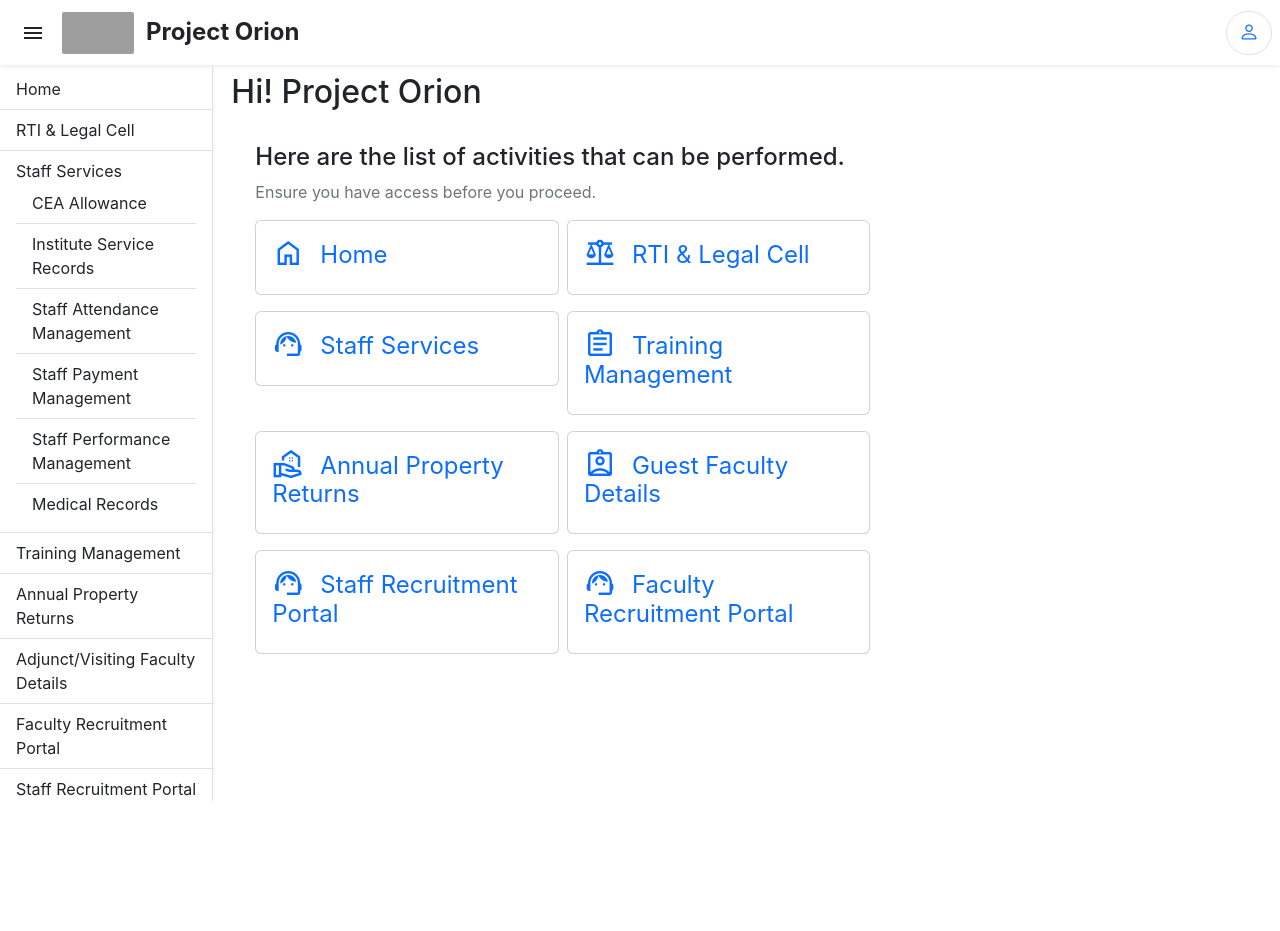
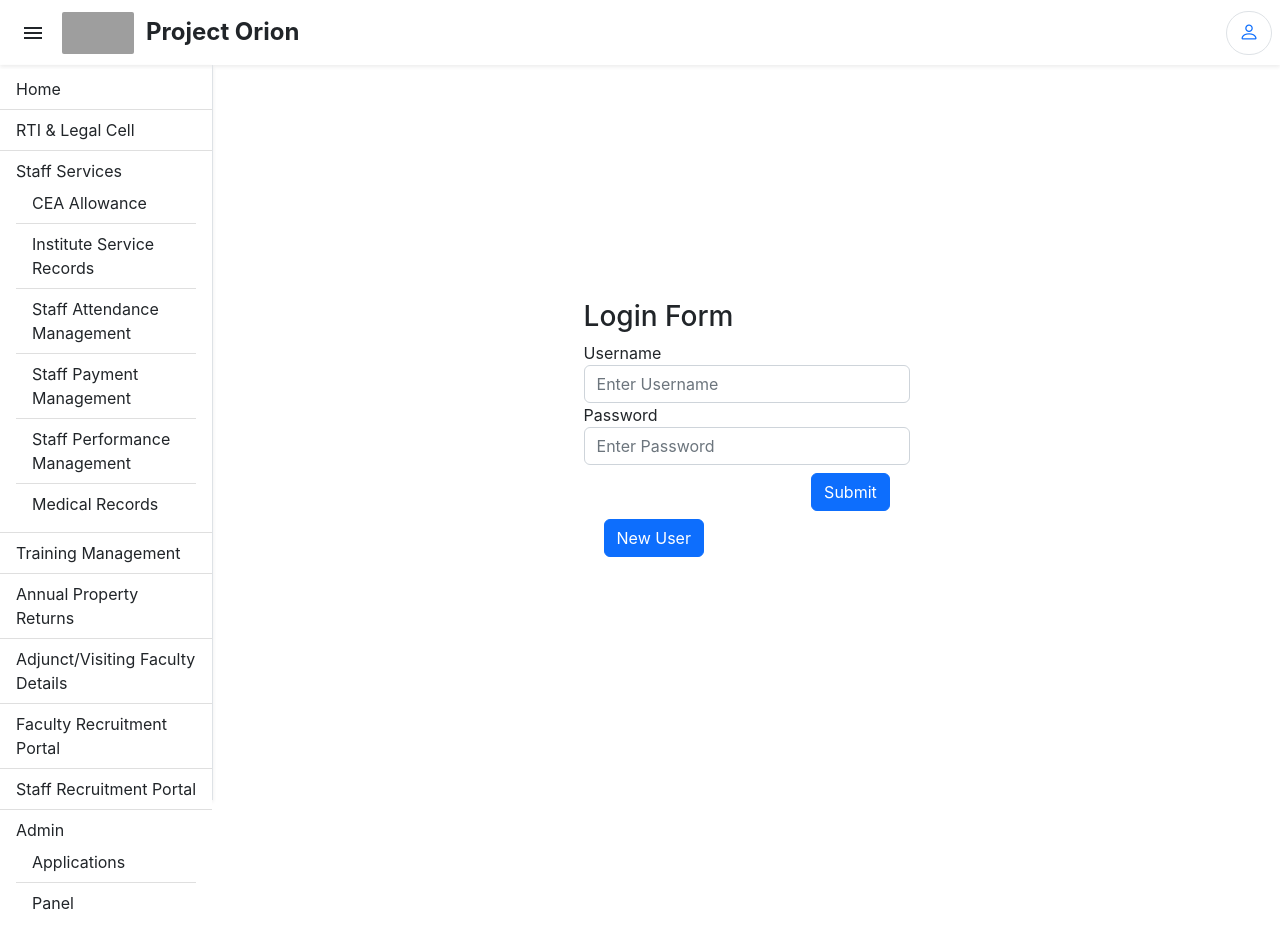
Before and after one commit to SachinSahu431/Project_Orion, a React (Create React App) app in the folder frontend/: page / in a window 1280 px wide. Both pictures are taken after a click on the button "menu". Before the commit the page ends 809 px from the top, so only its background shows below. Built offline with nearby package versions, Linux system fonts and the light colour scheme; grey boxes are pictures that could not be loaded.

Commit message:
login page

```diff
--- a/frontend/src/App.jsx
+++ b/frontend/src/App.jsx
@@ -140,6 +140,7 @@ export default function App() {
                   </Link>
                 </ul>
               </Link>
+
               <Link
                 to="/training"
                 className="list-group-item list-group-item-action"
@@ -170,6 +171,21 @@ export default function App() {
               >
                 Staff Recruitment Portal
               </Link>
+
+              <Link to="/admin" className="list-group-item">
+                <span>Admin</span>
+                <ul
+                  className="list-group list-group-flush within-list"
+                  id="staff-list"
+                >
+                  <Link to="/applications" className="list-group-item">
+                    Applications
+                  </Link>
+                  <Link to="/panel" className="list-group-item">
+                    Panel
+                  </Link>
+                </ul>
+              </Link>
             </ul>
           </div>
           <div
@@ -182,7 +198,8 @@ export default function App() {
           >
             <div className="pt-2 h-100">
               <Routes>
-                <Route path="/" element={<Home />}></Route>
+                <Route path="/" element={<Login />}></Route>
+                <Route path="/SignUp" element={<Signup />}></Route>
                 <Route path="/home" element={<Home />}></Route>
 
                 <Route path="/legal" element={<Legal />}></Route>
--- a/frontend/src/pages/FacultyRecruitment.jsx
+++ b/frontend/src/pages/FacultyRecruitment.jsx
@@ -90,7 +90,6 @@ export default function FacultyRecruitment() {
 
     currentRecord.dateOfBirth = moment(dob).format("DD/MM/YYYY");
     currentRecord.qualification = "btech";
-    currentRecord.department = "cse";
 
     currentRecord.resume = "resume";
     currentRecord.other = formState;
@@ -113,6 +112,23 @@ export default function FacultyRecruitment() {
       });
       console.log(e);
     }
+  };
+
+  const [url, setUrl] = useState(null);
+  const handleChangeInputFile = async (e) => {
+    const file = e.target.files[0];
+
+    let newFile = "Resume/" + file.name;
+    const fileRef = ref(storage, newFile);
+
+    await uploadBytes(fileRef, file).then((snapshot) => {
+      console.log("Uploaded a file");
+      getDownloadURL(snapshot.ref).then((url) => {
+        console.log(url);
+        setUrl(url);
+      });
+    });
+    console.log(url);
   };
 
   return (
@@ -222,6 +238,12 @@ export default function FacultyRecruitment() {
                       name="exampleInlineRadioColor"
                       id="exampleInlineRadio1"
                       value="option1"
+                      onClick={(e) => {
+                        setFacultyRecord({
+                          ...facultyRecord,
+                          department: "cse",
+                        });
+                      }}
                       required
                     />
                     <label class="form-check-label" for="exampleInlineRadio1">
@@ -235,6 +257,12 @@ export default function FacultyRecruitment() {
                       name="exampleInlineRadioColor"
                       id="exampleInlineRadio2"
                       value="option2"
+                      onClick={(e) => {
+                        setFacultyRecord({
+                          ...facultyRecord,
+                          department: "me",
+                        });
+                      }}
                       required
                     />
                     <label class="form-check-label" for="exampleInlineRadio2">
@@ -248,6 +276,12 @@ export default function FacultyRecruitment() {
                       name="exampleInlineRadioColor"
                       id="exampleInlineRadio3"
                       value="option3"
+                      onClick={(e) => {
+                        setFacultyRecord({
+                          ...facultyRecord,
+                          department: "ce",
+                        });
+                      }}
                       required
                     />
                     <label class="form-check-label" for="exampleInlineRadio3">
@@ -261,25 +295,19 @@ export default function FacultyRecruitment() {
                       name="exampleInlineRadioColor"
                       id="exampleInlineRadio4"
                       value="option4"
+                      onClick={(e) => {
+                        setFacultyRecord({
+                          ...facultyRecord,
+                          department: "ee",
+                        });
+                      }}
                       required
                     />
                     <label class="form-check-label" for="exampleInlineRadio4">
                       Electrical
                     </label>
                   </div>
-                  <div class="form-check form-check-inline">
-                    <input
-                      class="form-check-input"
-                      type="radio"
-                      name="exampleInlineRadioColor"
-                      id="exampleInlineRadio5"
-                      value="option5"
-                      required
-                    />
-                    <label class="form-check-label" for="exampleInlineRadio5">
-                      Other
-                    </label>
-                  </div>
+
                   <div class="invalid-feedback">
                     Please provide a valid value.
                   </div>
@@ -376,6 +404,7 @@ export default function FacultyRecruitment() {
                     type="file"
                     class="form-control"
                     id="exampleCustomFile"
+                    onChange={handleChangeInputFile}
                     required
                   />
                   <div class="invalid-feedback">
--- a/frontend/src/pages/Login.jsx
+++ b/frontend/src/pages/Login.jsx
@@ -1,5 +1,6 @@
 import axios from "axios";
 import { useState } from "react";
+import { Link } from "react-router-dom";
 
 export default function Login() {
   const [account, setAccount] = useState({
@@ -20,7 +21,7 @@ export default function Login() {
         localStorage.setItem("email", res.data.username);
         localStorage.setItem("phone", res.data.phone);
         localStorage.setItem("name", res.data.name);
-        window.location.href = "/";
+        window.location.href = "/Home";
       }
     } catch (error) {
       console.log(error);
@@ -57,6 +58,7 @@ export default function Login() {
               }
             />
           </div>
+
           <div className="row m-2 justify-content-end">
             <div className="col-sm-9 text-end">
               <button
@@ -68,6 +70,12 @@ export default function Login() {
               </button>
             </div>
           </div>
+
+          <div className="row m-2 justify-content-start">
+            <Link to="/signup">
+              <button className="btn btn-primary">New User</button>
+            </Link>
+          </div>
         </div>
       </div>
       <div className="flex-fill"></div>
```
Also changed, not shown: frontend/src/index.js (+6 -8 lines).
